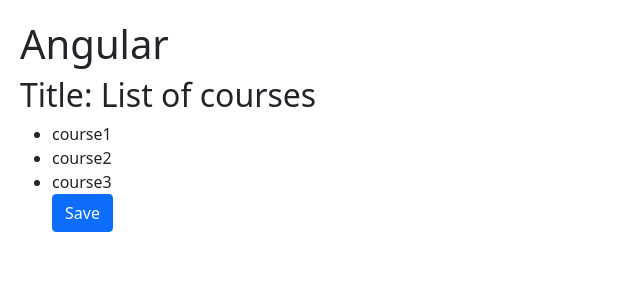
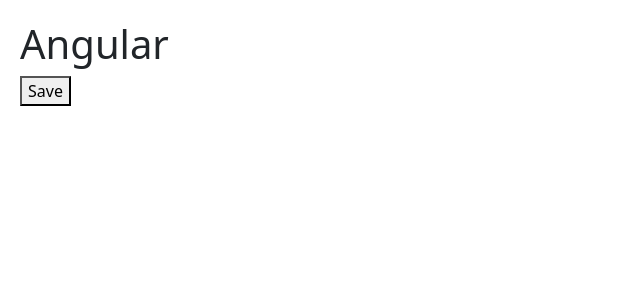
Before and after one commit to vitonman/angular-begin, an Angular app: page / in a window 1280 px wide. Shown: the top 300 px of the page, without its empty margins (0-640 px from the left). Built offline with nearby package versions, Linux system fonts and the light colour scheme.

Commit message:
event binding

```diff
--- a/src/app/courses.component.ts
+++ b/src/app/courses.component.ts
@@ -1,31 +1,24 @@
 import { Component} from "@angular/core";
-import {CoursesService} from "./courses.service";
 
 @Component({
   selector: 'courses',
   template: `
-    <h2>{{ "Title: " + getTitle() }}</h2>
-    <ul>
-        <li *ngFor="let course of courses">
-          {{ course }}
-        </li>
-        <button class="btn btn-primary">Save</button>
-    </ul>`
+    <div (click)="onDivClicked()">
+     <button (click)="onSave($event)">Save</button>
+    </div>
+
+  `
 })
 
 export class CoursesComponent {
 
-  title = "List of courses";
-  courses;
+  onSave($event: MouseEvent){
+    $event.stopPropagation();
+    console.log("Button was clicked", $event);
+  }
 
-  constructor(service: CoursesService) {
-    this.courses = service.getCourses();
-  }
-  // Logic for calling an HTTP service
-
-
-  getTitle() {
-    return this.title;
+  onDivClicked(){
+      console.log("Div was clicked");
   }
 
 }
```
